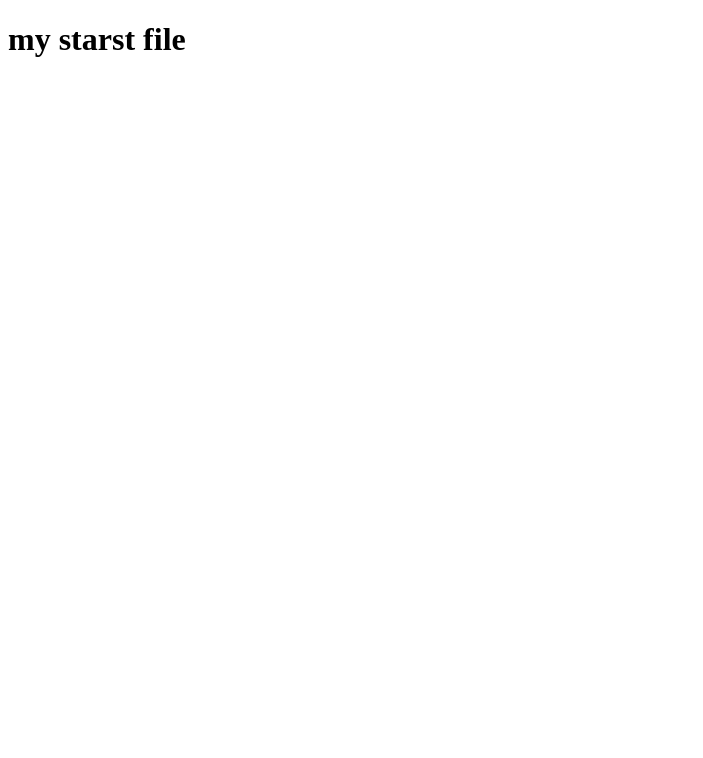
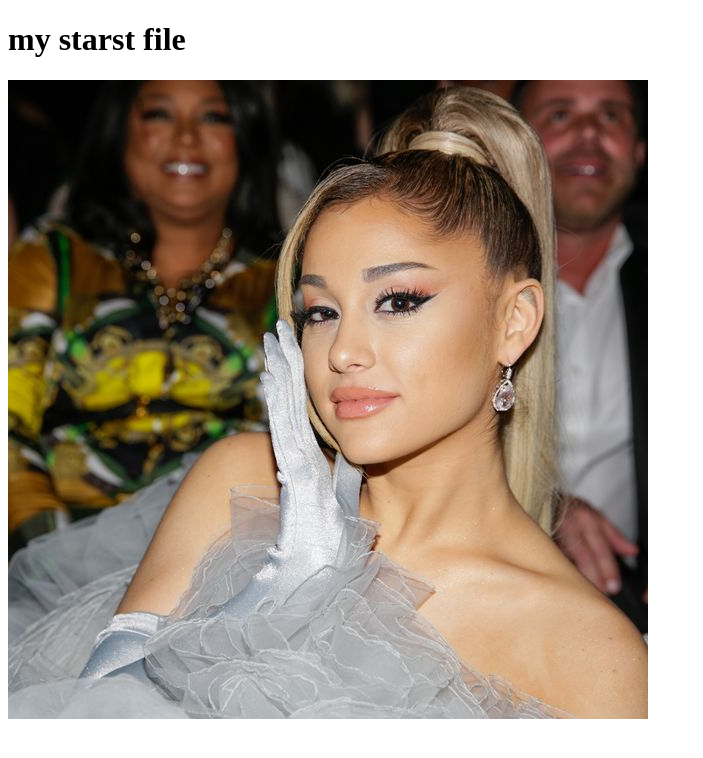
Before and after one commit to HiddenID-I/my-third-repo, a plain HTML site: page index.html in a window 1280 px wide. Shown: the whole page, without its empty margins (0-703 px from the left). Drawn offline with Linux system fonts and the light colour scheme.

Commit message:
added ariana

```diff
--- a/index.html
+++ b/index.html
@@ -4,9 +4,10 @@
     <meta charset="UTF-8">
     <meta http-equiv="X-UA-Compatible" content="IE=edge">
     <meta name="viewport" content="width=device-width, initial-scale=1.0">
-    <title>Document</title>
+    <title>new desitamtion</title>
 </head>
 <body>
   <h1>my starst file</h1>
+  <img src="ariana.jpg" alt="">
 </body>
 </html>
```
Also changed, not shown: ariana.jpg (added).
